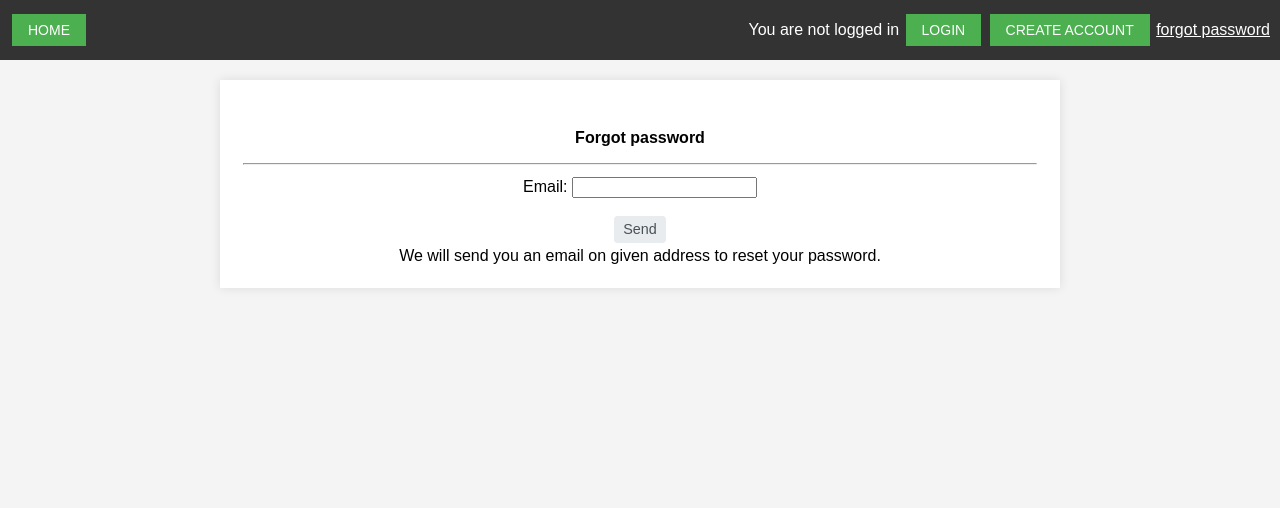
After one commit to kubek22/auction_platform, a Django app: page /user/forgot_password/ in a window 1280 px wide. The commit adds this page. Shown: the top 508 px of the page. Run offline with Django 4.2, Linux system fonts and the light colour scheme.

Commit message:
constrains, formatting, pay button

```diff
--- a/auction/forms.py
+++ b/auction/forms.py
@@ -13,7 +13,6 @@ class ItemForm(forms.ModelForm):
 
 
 class AuctionForm(forms.ModelForm):
-    # TODO change labels in html
     form_end_time = forms.TimeField(
         widget=forms.TimeInput(attrs={'type': 'time'}))
     form_end_date = forms.DateField(
@@ -34,9 +33,6 @@ class AuctionForm(forms.ModelForm):
         auction.end_time = t
         return auction
 
-    # TODO check if end_time > start_time
-    # TODO entry_price > 0
-
 
 class BidForm(forms.Form):
     price = forms.DecimalField(decimal_places=PRICE_DECIMAL_PLACES, max_digits=MAX_PRICE_DIGITS)
--- a/auction/templates/add_item.html
+++ b/auction/templates/add_item.html
@@ -2,9 +2,10 @@
 {% block content %}
     {% include 'messages.html' %}
     <p>Add a new item to your account</p>
+    <hr>
     <form method="post" enctype= multipart/form-data>
         {% csrf_token %}
-        {{ form.as_div }}
-        <input type="submit" value="Add">
+        {{ form.as_p }}
+        <input type="submit" value="Add" class="form">
     </form>
 {% endblock %}
--- a/auction/templates/my_items.html
+++ b/auction/templates/my_items.html
@@ -2,7 +2,7 @@
 {% block content %}
 
     <a href="{% url 'add_item' %}">
-        <button>ADD ITEM</button>
+        <button class="form">ADD ITEM</button>
     </a>
 
     <h2>All your items, that are not on auctions.</h2>
--- a/auction/templates/show_auction.html
+++ b/auction/templates/show_auction.html
@@ -35,12 +35,13 @@
 
                 {% if user == auction.item.seller %}
                     <p class="green">This is your auction.</p>
+                {% elif won %}
+                    <button class="form" id="pay">PAY</button>
                 {% else %}
-                    {# TODO crate a bidding form here #}
                     <form method="post">
                         {% csrf_token %}
                         {{ form.as_div }}
-                        <input type="submit" value="BID">
+                        <input type="submit" value="BID" class="form">
                     </form>
                 {% endif %}
             </div>
--- a/auction/templates/show_item.html
+++ b/auction/templates/show_item.html
@@ -1,7 +1,7 @@
 {% extends "base.html" %}
 {% block content %}
     {% if not item.on_auction %}
-        <a href="{% url 'create_auction' item_id=item.id %}"><button>Put up on auction.</button></a>
+        <a href="{% url 'create_auction' item_id=item.id %}"><button class="form">Put up on auction.</button></a>
     {% else %}
         <p>This element is already on auction.</p>
     {% endif %}
--- a/static/style.css
+++ b/static/style.css
@@ -1,5 +1,3 @@
-/* TODO make buttons nicer */
-
 body {
     font-family: Arial, sans-serif;
     margin: 0;
@@ -200,6 +198,38 @@ address {
     font-style: normal; /* Set font style to normal, removing italics */
 }
 
-br#null{
-    font-style: normal;
+div#forgot-password {
+    margin-top: 10px;
+    display: flex;
+    flex-direction: column;
+    justify-content: center;
+    text-align: center;
+    height: 100%;
 }
+
+a#forgot-password{
+    color: #fff;
+    text-underline: #fff;
+    text-decoration: underline;
+}
+
+a#forgot-password:hover {
+    color: lightgray;
+}
+
+button.form, input.form {
+    background-color: #e9ecef; /* Light grey background color */
+    color: #495057; /* Dark grey text color */
+    padding: 0.25rem 0.5rem; /* Slightly smaller padding */
+    font-size: 0.9rem; /* Slightly smaller font size */
+    line-height: 1.2; /* Adjusted line height */
+    border: 1px solid #e9ecef; /* Light grey border */
+    border-radius: 0.2rem; /* Slightly smaller border radius */
+    cursor: pointer; /* Add cursor pointer on hover */
+}
+
+button.form:hover, input.form:hover {
+    /* Add hover effect if desired */
+    background-color: #d3d9df; /* Slightly darker grey on hover */
+    border-color: #d3d9df; /* Slightly darker border on hover */
+}
--- a/templates/login_bar.html
+++ b/templates/login_bar.html
@@ -18,5 +18,9 @@
         <a href="{% url 'register' %}">
             <button class="header">CREATE ACCOUNT</button>
         </a>
+        <a href="{% url 'forgot_password' %}" id="forgot-password">
+            forgot password
+        </a>
+
     {% endif %}
 </div>
--- a/user/forms.py
+++ b/user/forms.py
@@ -2,6 +2,17 @@ from django import forms
 from django.contrib.auth.forms import UserCreationForm, AuthenticationForm
 
 from user.models import User, MAX_USERNAME_LENGTH
+
+
+class ForgotPasswordForm(forms.Form):
+    email = forms.EmailField()
+
+    def is_valid(self):
+        if not super().is_valid():
+            return False
+        if not User.objects.filter(email=self.cleaned_data['email']).exists():
+            return False
+        return True
 
 
 class RegisterForm(UserCreationForm):
@@ -25,6 +36,3 @@ class RegisterForm(UserCreationForm):
 class LogInForm(forms.Form):
     username = forms.CharField(max_length=MAX_USERNAME_LENGTH)
     password = forms.CharField(widget=forms.PasswordInput)
-
-# TODO account modification
-# TODO forgot password functionality
--- /dev/null
+++ b/user/templates/forgot_password.html
@@ -0,0 +1,31 @@
+{% extends 'base.html' %}
+{% block content %}
+    <div id="forgot-password">
+        <table>
+            <thead>
+            <tr>
+                <th>
+                    <p>Forgot password</p>
+                    <hr>
+                </th>
+
+            </tr>
+            </thead>
+            <tbody>
+            <tr>
+                <td>
+                    <form method="post">
+                        {% csrf_token %}
+                        {{ form.as_div }}
+                        <br>
+                        <input type="submit" value="Send" class="form">
+                    </form>
+                </td>
+            </tr>
+            </tbody>
+            <tfoot>
+            <td>We will send you an email on given address to reset your password.</td>
+            </tfoot>
+        </table>
+    </div>
+{% endblock %}
--- a/user/templates/register.html
+++ b/user/templates/register.html
@@ -4,6 +4,6 @@
     <form method="post">
         {% csrf_token %}
         {{ form }}
-        <input type="submit" value="Send">
+        <input type="submit" value="Send" class="form">
     </form>
 {% endblock %}
--- a/user/templates/registration/login.html
+++ b/user/templates/registration/login.html
@@ -4,6 +4,6 @@
     <form method="post">
         {% csrf_token %}
         {{ form.as_p }}
-        <input type="submit" value="Log in">
+        <input type="submit" value="Log in" class="form">
     </form>
 {% endblock %}
--- a/user/urls.py
+++ b/user/urls.py
@@ -7,10 +7,10 @@ from user.forms import LogInForm
 
 urlpatterns = [
     path('register/', views.register, name='register'),
-    path('register/thanks/', views.thanks, name='thx'),
     # it needs replacing login.html to subdirectory
     #path('', include("django.contrib.auth.urls")),
     #path('login/', django_views.LoginView.as_view(authentication_form=LogInForm), name="login")
     path('login/', views.login_user, name='login'),
     path('logout/', views.logout_user, name='logout'),
+    path('forgot_password/', views.forgot_password, name='forgot_password'),
 ]
--- a/user/views.py
+++ b/user/views.py
@@ -2,7 +2,7 @@ from django.contrib import messages
 from django.contrib.auth import authenticate, login, logout
 from django.http import HttpResponseRedirect
 from django.shortcuts import render, redirect
-from user.forms import RegisterForm, LogInForm
+from user.forms import RegisterForm, LogInForm, ForgotPasswordForm
 
 
 # Create your views here.
@@ -23,10 +23,6 @@ def register(request):
         'form': form
     }
     return render(request, 'register.html', context)
-
-
-def thanks(request):
-    return render(request, 'thanks.html')
 
 
 def login_user(request):
@@ -92,3 +88,19 @@ def logout_user(request):
     logout(request)
     messages.success(request, "Logged out user.")
     return redirect('home')
+
+
+def forgot_password(request):
+    if request.method == "POST":
+        form = ForgotPasswordForm(request.POST)
+        if form.is_valid():
+            # code for sending an email
+            print('Sending an email...')
+            messages.success(request, 'The email has been sent.')
+        else:
+            messages.error(request, 'No user with given email.')
+    else:
+        form = ForgotPasswordForm()
+
+    context = {'form': form}
+    return render(request, 'forgot_password.html', context)
```
Also changed, not shown: auction/models.py (+8 -5 lines), auction/templates/create_auction.html (+17 -2 lines), auction/views.py (+8 -6 lines), user/templates/thanks.html (deleted, +0 -11 lines), auction/migrations/0005_alter_auction_entry_price.py (added), auction/migrations/0006_alter_auction_entry_price.py (added).
